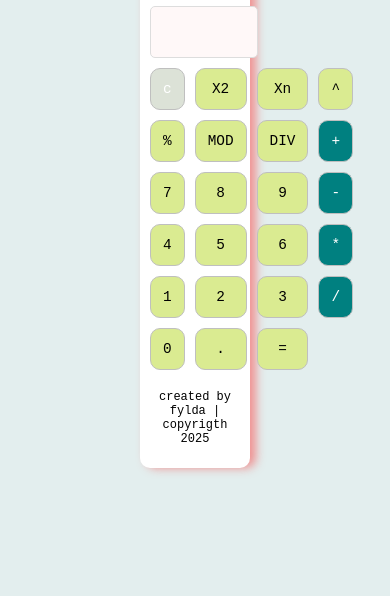
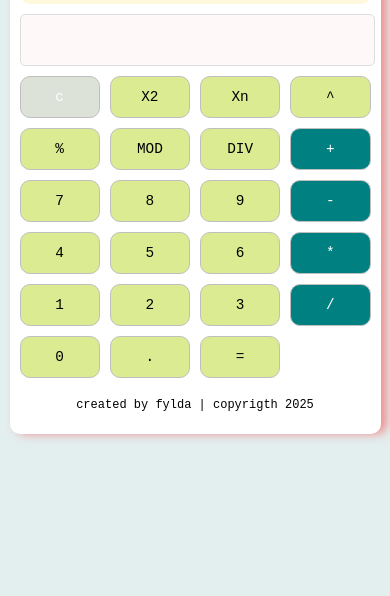
Before and after one commit to rplkuwus/calculator-app-xii-rpl-b, a plain HTML site: page calculator-app-filda/index.html in a window 390 px wide. Shown: the part 248-844 px from the top of the page. Drawn offline with Linux system fonts and the light colour scheme.

Commit message:
Update style.css

```diff
--- a/calculator-app-filda/css/style.css
+++ b/calculator-app-filda/css/style.css
@@ -105,7 +105,7 @@ body {
 
    @media (max-width : 450px) {
          .calculator{
-               width: 90px;
+               width: 90%;
          }
          .display{
                font-size: 2em;
```
